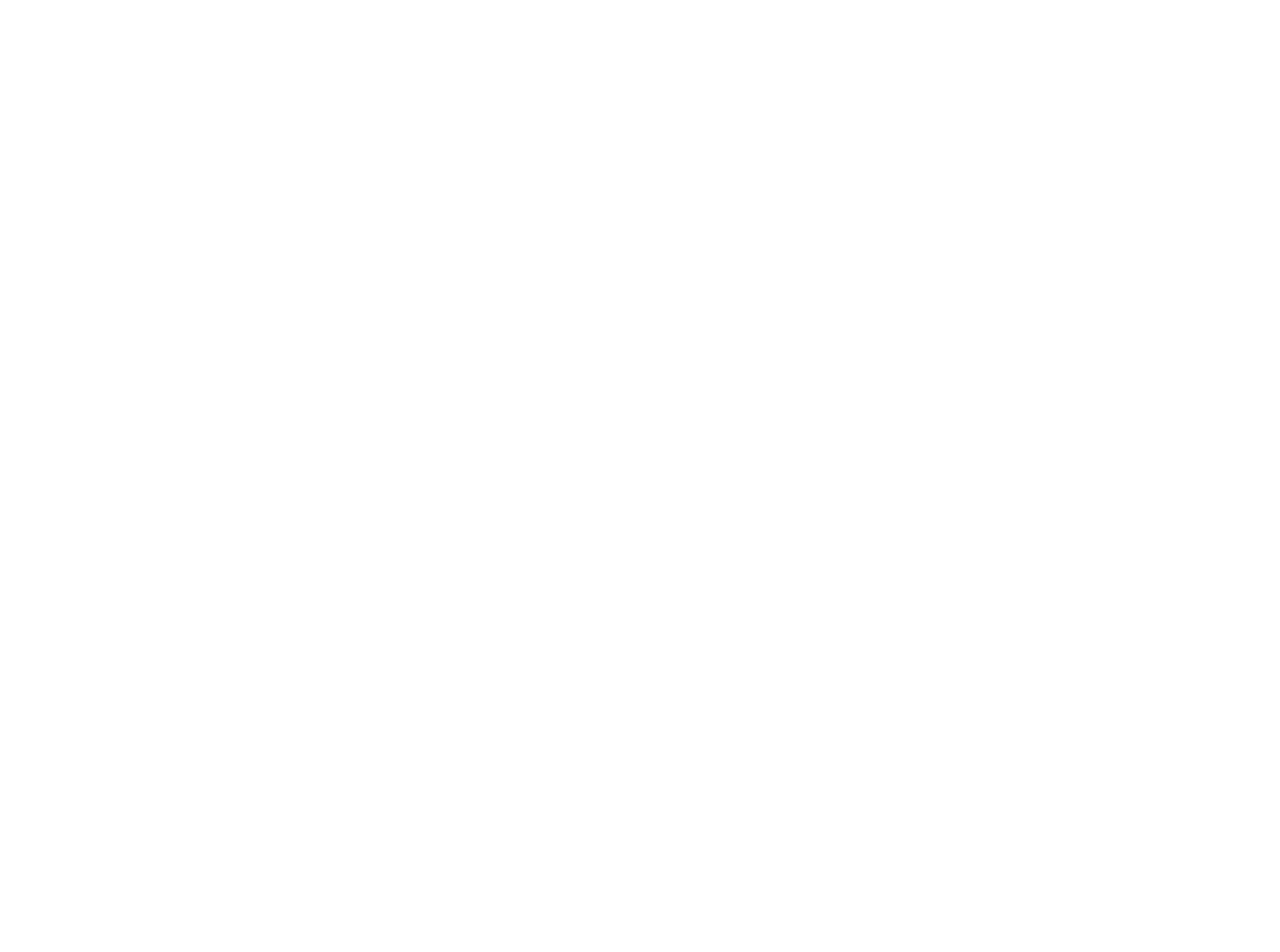
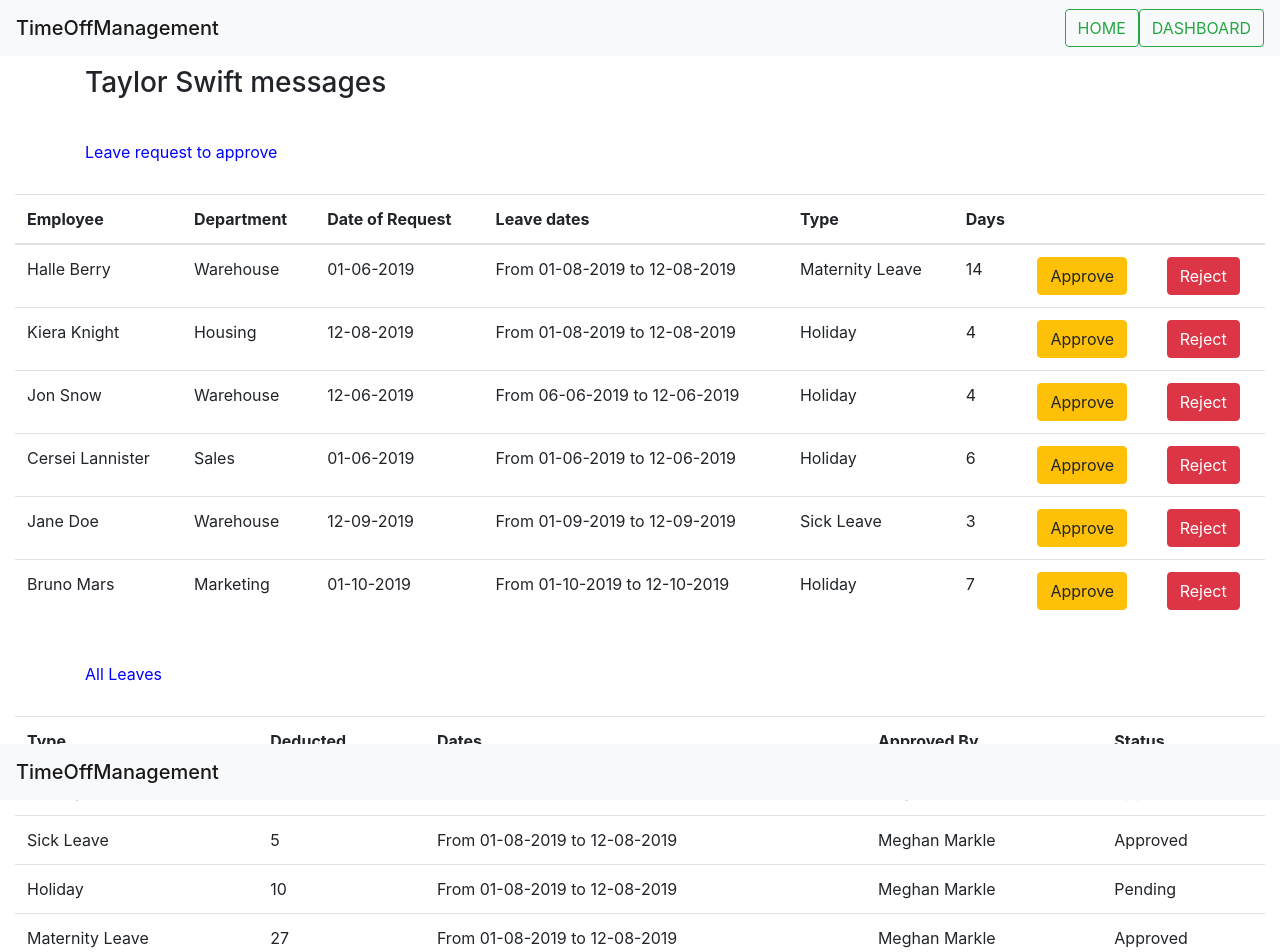
Before and after one commit to SimbiatG/TimeOffManagemet-App, a React (Create React App) app: page /teamview in a window 1280 px wide. Shown: the top 952 px of the page. Before the commit the page ends 800 px from the top, so only its background shows below. Built offline with nearby package versions, Linux system fonts and the light colour scheme.

Commit message:
New Commit

```diff
--- a/package.json
+++ b/package.json
@@ -3,8 +3,10 @@
   "version": "0.1.0",
   "private": true,
   "dependencies": {
+    "@fortawesome/fontawesome-svg-core": "^1.2.15",
     "bootstrap": "^4.3.1",
     "react": "^16.8.4",
+    "react-calendar": "^2.18.1",
     "react-day-picker": "^7.3.0",
     "react-dom": "^16.8.4",
     "react-router-dom": "^4.3.1",
--- a/src/App.js
+++ b/src/App.js
@@ -6,6 +6,7 @@ import SignUp from './components/SignUp';
 import SignIn from './components/SignIn';
 import Dashboard from './components/Dashboard';
 import Absenceform from './components/Absenceform';
+import Teamview from './components/Teamview';
 
 class App extends Component {
   render() {
@@ -18,6 +19,7 @@ class App extends Component {
             <Route path='/signin' component={SignIn} />
             <Route path='/dashboard' component={Dashboard} />
             <Route path='/absenceform' component={Absenceform} />
+            <Route path='/teamview' component={Teamview} />
 
             </div>
 
--- a/src/components/Absenceform.js
+++ b/src/components/Absenceform.js
@@ -10,6 +10,7 @@ class Absenceform extends Component {
 
     constructor(props) {
         super(props);
+
         this.handleDayChange = this.handleDayChange.bind(this);
         this.state = {
           selectedDay: undefined,
@@ -17,7 +18,9 @@ class Absenceform extends Component {
       }
       handleDayChange(day) {
         this.setState({ selectedDay: day });
+
       }
+
 
     render(){
         const { selectedDay } = this.state;
@@ -30,6 +33,7 @@ class Absenceform extends Component {
                             <span className="navbar-brand mb-0 h1">TimeOffManagement</span>
                                 <form className="form-inline">
                                 <Link className="btn btn-outline-success my-2 my-sm-0"  to='/'> HOME </Link>
+                                <Link className="btn btn-outline-success my-2 my-sm-0" to='/dashboard' type="submit"> DASHBOARD </Link>
                                 </form>
                         </nav>
                      </div>
@@ -52,7 +56,7 @@ class Absenceform extends Component {
     <option value="3"> Holiday Leave</option>
     </select>
 </div>
-
+<form>
                 <div className="row">
 
                 <div className="col-md-4">
@@ -82,7 +86,7 @@ class Absenceform extends Component {
 
 
 
-                        <form>
+
                         <div class="form-group">
     <label for="exampleFormControlTextarea1">  </label>
     <textarea class="form-control" id="exampleFormControlTextarea1" placeholder="Reasons for Leave" rows="6"></textarea>
@@ -94,8 +98,8 @@ class Absenceform extends Component {
                      </div>
 
 
+</div>
 
-</div>
 
 
 <div className="container-fluid"  style={{padding:"0px"}}>
--- a/src/components/Dashboard.js
+++ b/src/components/Dashboard.js
@@ -17,7 +17,7 @@ class Dashboard extends Component{
                     <li class="breadcrumb-item"> <Link to='/'> HOME </Link></li>
                     <li class="breadcrumb-item"> <Link to='/absenceform'> ABSENCE-FORM </Link></li>
                 <li class="breadcrumb-item active"  aria-current="page"><a href="#"> Calendar </a></li>
-                <li class="breadcrumb-item"> <a href="#">Team View </a> </li>
+                <li class="breadcrumb-item"> <Link to='/teamview'>TEAM-VIEW  </Link></li>
                 </ol>
             </nav>
         </div>
@@ -32,31 +32,93 @@ class Dashboard extends Component{
         <div className="container">
             <div  className="headingtext">
                 <h3 style={{color:"blue", marginTop:"40px"}}>  Statistics </h3>
-         <div className="row">
+         <div className="row headingtext">
             <div className="col-md-3">
-                <p className="number" style={{textAlign:"center"}}> 8.5 </p>
-                <p style={{textAlign:"center"}}> days remaining out of 21 in Allowance </p>
+            <table className="table" >
+              <tr>
+              <th scope="col"> <p className="number" style={{textAlign:"center"}}> 8.5 </p></th>
+              </tr>
+              <tbody>
+              <tr>
+
+      <td><p style={{textAlign:"center"}}> days remaining out of 21 in Allowance </p></td>
+      </tr>
+              </tbody>
+            </table>
+
             </div>
 
                     <div className="col-md-3">
-                <h5 style={{textAlign:"center"}}> used so far </h5>
-                <p> Holiday : <span style={{float:"right"}}> 12.5 </span>  </p>
-                <p> Sick Leave : <span style={{float:"right"}}> 1 out of 10 </span>  </p>
+                    <table className="table" >
+              <tr>
+              <th scope="col"> <h5 style={{textAlign:"center"}}> used so far </h5> </th>
+              </tr>
+              <tbody>
+              <tr>
+
+      <td>  <p> Holiday : <span style={{float:"right"}}> 12.5 </span>  </p></td>
+      </tr>
+      <tr>
+
+     <td>  <p> Sick Leave : <span style={{float:"right"}}> 1 out of 10 </span>  </p></td>
+     </tr>
+              </tbody>
+            </table>
+
+
                     </div>
 
                 <div className="col-md-3">
-                <h5 style={{textAlign:"center"}}>Available Types </h5>
-                <p> Holiday </p>
-                <p> Maternity </p>
-                <p> Paternity Leave </p>
-                <p> Sick Leave (up to 10 days) </p>
+
+                <table className="table" >
+              <tr>
+              <th scope="col">  <h5 style={{textAlign:"center"}}>Available Types </h5> </th>
+              </tr>
+              <tbody>
+              <tr>
+
+      <td>   <p> Holiday </p></td>
+      </tr>
+      <tr>
+
+     <td>  <p> Maternity </p></td>
+     </tr>
+     <tr>
+
+     <td>  <p> Paternity Leave </p></td>
+     </tr>
+     <tr>
+
+    <td> <p> Sick Leave (up to 10 days) </p> </td>
+     </tr>
+              </tbody>
+            </table>
+
              </div>
 
              <div className="col-md-3">
-             <h5 style={{textAlign:"center"}}> Details </h5>
-             <p> Supervisor:  <span style={{float:"right", color:"blue"}}>  Arya Stark </span></p>
-             <p> Department: <span style={{float:"right", color:"blue"}}>  Sales </span></p>
-             <p> Allowance in 2019: <span style={{float:"right"}}> 21 days </span></p>
+
+             <table className="table" >
+              <tr>
+              <th scope="col">  <h5 style={{textAlign:"center"}}> Details </h5> </th>
+              </tr>
+              <tbody>
+              <tr>
+
+      <td>   <p> Supervisor:  <span style={{float:"right", color:"blue"}}>  Arya Stark </span></p></td>
+      </tr>
+      <tr>
+
+     <td> <p> Department: <span style={{float:"right", color:"blue"}}>  Sales </span></p></td>
+     </tr>
+     <tr>
+
+     <td>  <p> Allowance in 2019: <span style={{float:"right"}}> 21 days </span></p></td>
+     </tr>
+
+              </tbody>
+            </table>
+
              </div>
                 </div>
 
--- a/src/components/Home.js
+++ b/src/components/Home.js
@@ -24,8 +24,9 @@ class Home extends Component {
                   <div className="container">
                     <div className="text">
                     <h2> TimeOff Management</h2>
-                    <p> Open source, simple yet powerful absence management software for small and medium size business.</p>
-                <p>Endorsed by hundreds of software developers. </p>
+                    <p> At TimeOff Management, we are interested is the well-being of all employees. We understand that everyone needs a break from time to time. That is where we at TimeOff Management are needed.
+                        We help employees request for that much needed leave from their companies. We are only a call away.</p>
+                <p>Endorsed by the association of employees worldwide. </p>
                   </div>
 
                   <Link className="btn btn-secondary buttonstyle" to='/signup'>SIGN UP</Link>
--- /dev/null
+++ b/src/components/Teamview.css
@@ -0,0 +1,3 @@
+.headtext{
+    margin-top: 10px;
+}
--- /dev/null
+++ b/src/components/Teamview.js
@@ -0,0 +1,186 @@
+import React, { Component } from 'react';
+import { Link } from 'react-router-dom';
+import 'bootstrap/dist/css/bootstrap.min.css';
+import './Teamview.css';
+
+
+class Teamview extends Component{
+    render() {
+        return(
+<React.Fragment>
+
+<div className="container-fluid" style={{padding:"0px"}}>
+           <nav className="navbar navbar-light bg-light">
+                      <span className="navbar-brand mb-0 h1">TimeOffManagement</span>
+                      <form className="form-inline">
+                      <Link className="btn btn-outline-success my-2 my-sm-0"  to='/'> HOME </Link>
+                      <Link className="btn btn-outline-success my-2 my-sm-0" to='/dashboard' type="submit"> DASHBOARD </Link>
+                      </form>
+                </nav>
+    </div>
+
+    <div className="container">
+           <div  className="headtext">
+                <h3> Taylor Swift messages </h3>
+
+        </div>
+        </div>
+
+        <div className="container">
+
+                <p style={{color:"blue" , marginTop:"40px"}}> Leave request to approve </p>
+
+        </div>
+
+        <div className="container-fluid">
+        <table className="table"  style={{marginTop:"30px"}} >
+  <thead>
+    <tr>
+      <th scope="col"> Employee </th>
+      <th scope="col">Department </th>
+      <th scope="col">Date of Request</th>
+      <th scope="col"> Leave dates </th>
+      <th scope="col"> Type </th>
+      <th scope="col"> Days </th>
+      <th scope="col"> </th>
+      <th scope="col"> </th>
+
+    </tr>
+  </thead>
+  <tbody>
+    <tr>
+    <td> Halle Berry </td>
+      <td> Warehouse </td>
+      <td> 01-06-2019 </td>
+      <td>From 01-08-2019 to 12-08-2019 </td>
+      <td> Maternity Leave </td>
+      <td> 14</td>
+      <th scope="col"><button type="submit" className="btn btn-warning btn-large" > Approve</button> </th>
+      <th scope="col"><button type="submit" className="btn btn-danger btn-large" > Reject </button></th>
+    </tr>
+    <tr>
+    <td> Kiera Knight </td>
+      <td> Housing </td>
+      <td>12-08-2019</td>
+      <td> From 01-08-2019 to 12-08-2019</td>
+      <td> Holiday </td>
+      <td> 4</td>
+      <th scope="col"><button type="submit" className="btn btn-warning btn-large" > Approve</button> </th>
+      <th scope="col"><button type="submit" className="btn btn-danger btn-large" > Reject </button></th>
+    </tr>
+    <tr>
+    <td> Jon Snow </td>
+      <td> Warehouse</td>
+      <td> 12-06-2019 </td>
+      <td> From 06-06-2019 to 12-06-2019 </td>
+      <td> Holiday</td>
+      <td> 4</td>
+      <th scope="col"><button type="submit" className="btn btn-warning btn-large" > Approve</button> </th>
+      <th scope="col"><button type="submit" className="btn btn-danger btn-large" > Reject </button></th>
+    </tr>
+    <tr>
+    <td>  Cersei Lannister  </td>
+      <td> Sales </td>
+      <td> 01-06-2019 </td>
+      <td>  From 01-06-2019 to 12-06-2019</td>
+      <td> Holiday </td>
+      <td> 6 </td>
+      <th scope="col"><button type="submit" className="btn btn-warning btn-large" > Approve</button> </th>
+      <th scope="col"><button type="submit" className="btn btn-danger btn-large" > Reject </button></th>
+    </tr>
+    <tr>
+    <td> Jane Doe </td>
+      <td> Warehouse</td>
+      <td>12-09-2019 </td>
+      <td> From 01-09-2019 to 12-09-2019 </td>
+      <td> Sick Leave</td>
+      <td> 3 </td>
+      <th scope="col"><button type="submit" className="btn btn-warning btn-large" > Approve</button> </th>
+      <th scope="col"><button type="submit" className="btn btn-danger btn-large" > Reject </button></th>
+    </tr>
+    <tr>
+    <td> Bruno Mars </td>
+      <td> Marketing </td>
+      <td> 01-10-2019</td>
+      <td> From 01-10-2019 to 12-10-2019 </td>
+      <td>Holiday</td>
+      <td> 7 </td>
+      <th scope="col"><button type="submit" className="btn btn-warning btn-large" > Approve</button> </th>
+      <th scope="col"><button type="submit" className="btn btn-danger btn-large" > Reject </button></th>
+    </tr>
+  </tbody>
+</table>
+
+        </div>
+
+
+        <div className="container">
+
+          <p style={{color:"blue" , marginTop:"40px"}}> All Leaves </p>
+
+  </div>
+
+
+  <div className="container-fluid">
+        <table className="table"  style={{marginTop:"30px"}} >
+  <thead>
+    <tr>
+      <th scope="col"> Type </th>
+      <th scope="col">Deducted </th>
+      <th scope="col">Dates</th>
+      <th scope="col">Approved By </th>
+      <th scope="col"> Status </th>
+
+    </tr>
+  </thead>
+  <tbody>
+    <tr>
+    <td> Holiday </td>
+      <td>7</td>
+      <td>From 01-08-2019 to 12-08-2019 </td>
+      <td>  Meghan Markle </td>
+      <td> Approved </td>
+    </tr>
+    <tr>
+    <td> Sick Leave </td>
+      <td>5</td>
+      <td>From 01-08-2019 to 12-08-2019 </td>
+      <td>  Meghan Markle </td>
+      <td> Approved </td>
+    </tr>
+    <tr>
+    <td> Holiday </td>
+      <td>10</td>
+      <td>From 01-08-2019 to 12-08-2019 </td>
+      <td>  Meghan Markle </td>
+      <td> Pending </td>
+    </tr>
+    <tr>
+    <td> Maternity Leave </td>
+      <td>27</td>
+      <td>From 01-08-2019 to 12-08-2019 </td>
+      <td>  Meghan Markle </td>
+      <td> Approved </td>
+    </tr>
+
+  </tbody>
+</table>
+
+        </div>
+
+
+        <div className="container-fluid"  style={{padding:"0px"}}>
+            <nav className="navbar  fixed-bottom navbar-light bg-light">
+            <span className="navbar-brand mb-0 h1">TimeOffManagement</span>
+            </nav>
+            </div>
+
+
+</React.Fragment>
+
+        )
+    }
+}
+
+
+export default Teamview;
```
Also changed, not shown: src/components/SignIn.js (+11 -8 lines), src/components/SignUp.js (+19 -36 lines), 1 other file (tests, documents, lock files or other folders).
